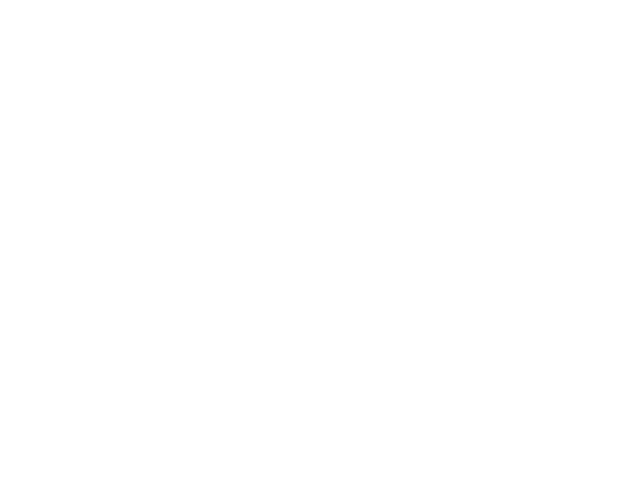
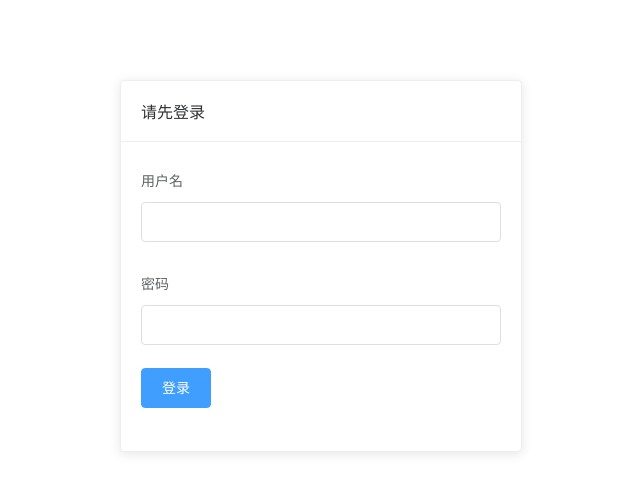
Before and after one commit to ShineQrr/Node-Vue-Moba, a Vue app in the folder admin/: page /#/login in a window 1280 px wide. Shown: the top 492 px of the page, without its empty margins (319-959 px from the left). Built offline with nearby package versions, Linux system fonts and the light colour scheme.

Commit message:
admin添加登录界面

```diff
--- a/admin/src/http.js
+++ b/admin/src/http.js
@@ -1,7 +1,20 @@
 import axios from 'axios'
+import Vue from 'vue'
 
 const http = axios.create({
     baseURL: 'http://localhost:3000/admin/api'
 })
 
+// 全局给http请求加个拦截器,这样就不用在每个页面都判断
+http.interceptors.response.use(res => {
+    // Do something with request error
+    return res
+}, err => {
+    // Do something with response error
+    if (err.response.data.message) {
+        Vue.prototype.$message.error(err.response.data.message)
+    }
+    return Promise.reject(err)
+})
+
 export default http
--- a/admin/src/plugins/element.js
+++ b/admin/src/plugins/element.js
@@ -1,5 +1,5 @@
 import Vue from 'vue'
-import { Button, Form, Container, Aside, Menu, Submenu, MenuItemGroup, Header, Dropdown, Table, TableColumn, DropdownItem, Main, MenuItem, DropdownMenu, Input, FormItem, Message, MessageBox, Select, Option, Upload, Rate, Tabs, TabPane, Col, Row, Icon, } from 'element-ui'
+import { Button, Form, Container, Aside, Menu, Submenu, MenuItemGroup, Header, Dropdown, Table, TableColumn, DropdownItem, Main, MenuItem, DropdownMenu, Input, FormItem, Message, MessageBox, Select, Option, Upload, Rate, Tabs, TabPane, Col, Row, Icon, Card, } from 'element-ui'
 
 
 
@@ -29,7 +29,7 @@
 Vue.use(Col)
 Vue.use(Row)
 Vue.use(Icon)
-
+Vue.use(Card)
 
 
 
--- a/admin/src/router/index.js
+++ b/admin/src/router/index.js
@@ -1,6 +1,7 @@
 import Vue from 'vue'
 import VueRouter from 'vue-router'
 import Main from '../views/Main.vue'
+import Login from '../views/Login.vue'
 import CategoryEdit from '../views/CategoryEdit.vue'
 import CategoryList from '../views/CategoryList.vue'
 import ItemEdit from '../views/ItemEdit.vue'
@@ -20,6 +21,11 @@
 
 const routes = [
   {
+    path: '/login',
+    name: 'Login',
+    component: Login,
+  },
+  {
     path: '/',
     name: 'Main',
     component: Main,
@@ -31,7 +37,6 @@
       },
       {
         path: '/categories/edit/:id',
-        name: 'CategoryEdit',
         component: CategoryEdit,
         props: true
       },
@@ -48,7 +53,6 @@
       },
       {
         path: '/items/edit/:id',
-        name: 'ItemEdit',
         component: ItemEdit,
         props: true
       },
@@ -65,7 +69,6 @@
       },
       {
         path: '/heroes/edit/:id',
-        name: 'HeroesEdit',
         component: HeroEdit,
         props: true
       },
@@ -82,7 +85,6 @@
       },
       {
         path: '/admin_users/edit/:id',
-        name: 'AdminUserEdit',
         component: AdminUserEdit,
         props: true
       },
--- /dev/null
+++ b/admin/src/views/Login.vue
@@ -0,0 +1,49 @@
+<template>
+  <div class="login-container">
+    <el-card header="请先登录" class="login-card">
+      <!-- native表示监听form原生的事件 -->
+      <!-- prevent表示阻止表单默认提交 -->
+      <el-form @submit.native.prevent="login">
+        <el-form-item label="用户名">
+          <el-input v-model="model.username"></el-input>
+        </el-form-item>
+        <el-form-item label="密码">
+          <el-input type="password" v-model="model.password"></el-input>
+        </el-form-item>
+        <el-form-item>
+          <el-button type="primary" native-type="submit">登录</el-button>
+        </el-form-item>
+      </el-form>
+    </el-card>
+  </div>
+</template>
+<script>
+export default {
+  data() {
+    return {
+      // 习惯性地，针对一个表单form，都定义一个model
+      model: {},
+    };
+  },
+  methods: {
+    async login() {
+      const res = await this.$http.post("login", this.model);
+      // 将当前返回数据的token,写入到localstorage中。浏览器关闭后还存在，只要保证是同一个网址域名就可以。
+      // 如果希望关闭浏览器后没了，就写到sessionstorage中
+      localStorage.token = res.data.token;
+      this.$router.push("/");
+      this.$message({
+        type: "success",
+        message: "登录成功",
+      });
+    },
+  },
+};
+</script>
+
+<style>
+.login-card {
+  width: 25rem;
+  margin: 5rem auto;
+}
+</style>
```
